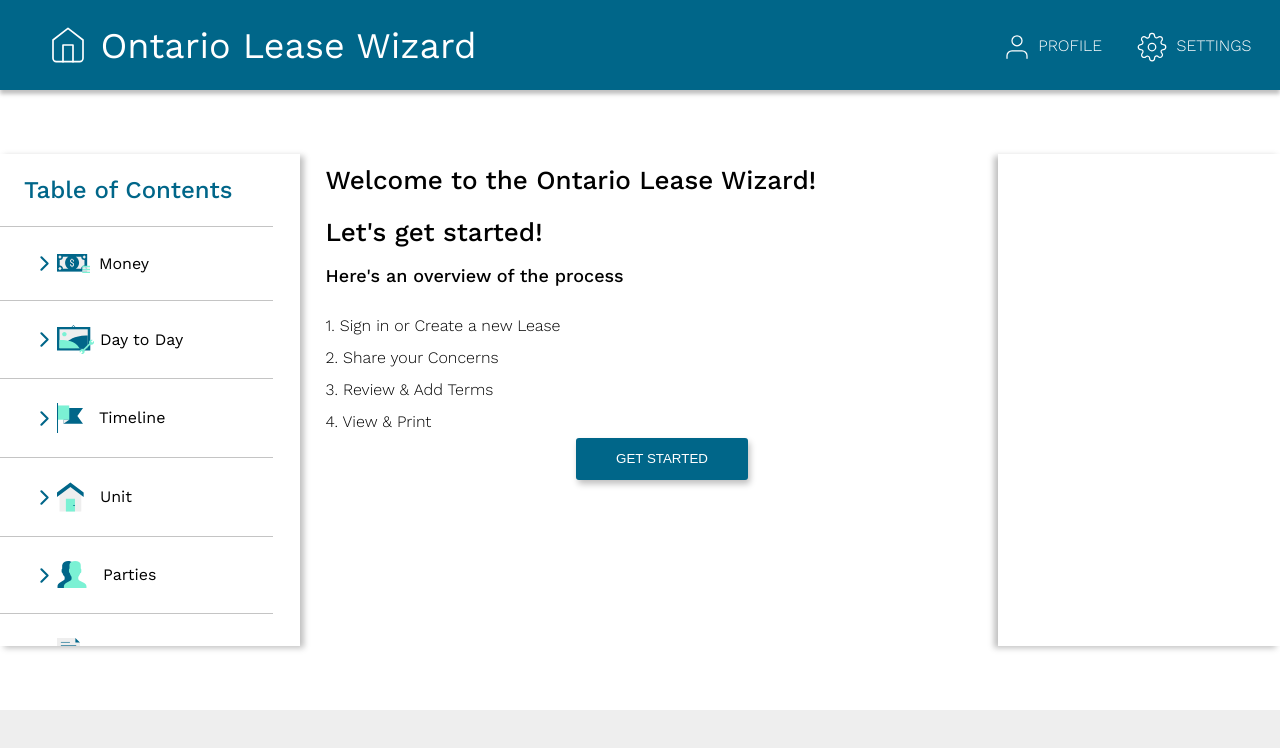
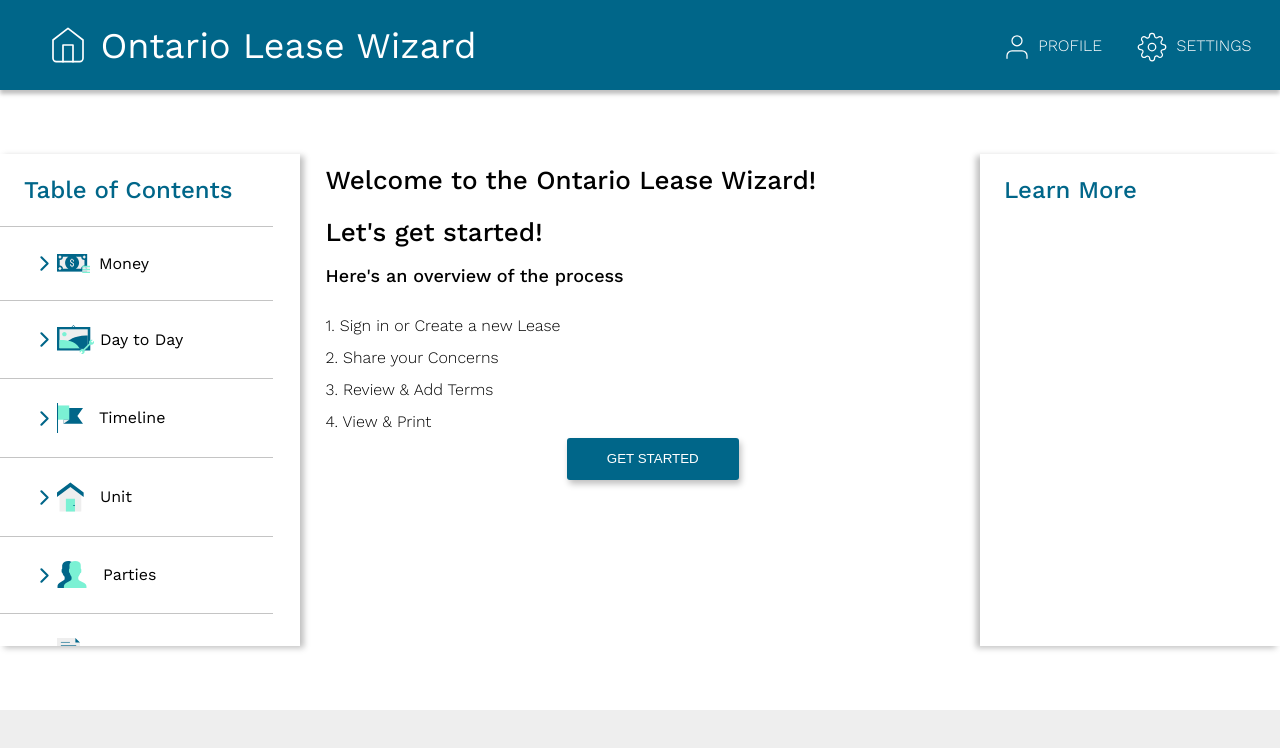
Before and after one commit to law-design-colab-ctto/ontario-lease-wizard, a React (Create React App) app: page / in a window 1280 px wide. Shown: the top 748 px of the page. Built offline with nearby package versions, Linux system fonts and the light colour scheme.

Commit message:
Sidebarring.

```diff
--- a/src/App.css
+++ b/src/App.css
@@ -210,7 +210,7 @@ nav {
     margin-top: 5vw;
     height: 100%;
     overflow-y: scroll;
-    width: calc(100% - 24vw);
+    width: calc(100% - (300px + 2vw));
     margin-left: 2vw; }
     .content .contentRoute h1 {
       font-size: calc(10px + 2vmin); }
@@ -237,7 +237,11 @@ nav {
   height: calc(100% - 16vh);
   overflow: scroll;
   float: right;
-  width: 22vw; }
+  width: 300px; }
+  .sidebar h2 {
+    font-size: 24px;
+    padding: 0.5em 1em 0.5em 1em;
+    color: #006689; }
 
 /* Footer lives at the bottom, with a fixed 90px height. */
 footer {
--- a/src/App.scss
+++ b/src/App.scss
@@ -273,7 +273,7 @@ nav {
     margin-top: 5vw;
     height: 100%;
     overflow-y: scroll;
-    width: calc(100% - 24vw);
+    width: calc(100% - (300px + 2vw));
     margin-left: 2vw;
   }
 }
@@ -285,7 +285,12 @@ nav {
   height: calc(100% - 16vh);
   overflow: scroll;
   float: right;
-  width: 22vw;
+  width: 300px;
+  h2 {
+    font-size: 24px;
+    padding: 0.5em 1em 0.5em 1em;
+    color: $primary;
+  }
 }
 
 /* Footer lives at the bottom, with a fixed 90px height. */
--- a/src/components/content.js
+++ b/src/components/content.js
@@ -10,7 +10,7 @@ export class Content extends Component {
                 <Route exact path="/" component={Home} />
             </div>
             <div className="sidebar">
-
+                <h2>Learn More</h2>
             </div>
             </div>
         )
```
